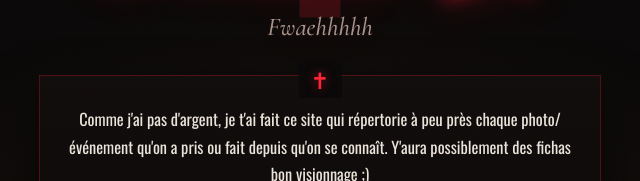
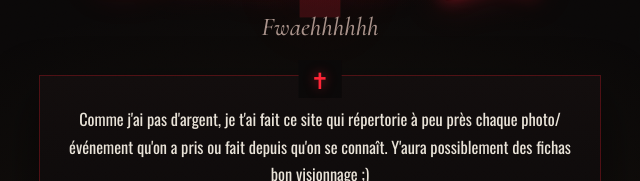
Before and after one commit to ShitAccount-Code/Site-Badis-Anniv, a plain HTML site: page index.html in a window 1280 px wide. Shown: the part 572-753 px from the top of the page, 320-960 px from the left. Drawn offline with nearby package versions, Linux system fonts and the light colour scheme; a web font is replaced by a local one.

```diff
--- a/index.html
+++ b/index.html
@@ -680,7 +680,7 @@
       <span class="w2">BADIS</span>
     </div>
     <h1 class="hero-title">BONNE ANNIVERSAIRE BADIS 🎉</h1>
-    <p class="hero-sub">Fwaehhhhh</p>
+    <p class="hero-sub">Fwaehhhhhh</p>
     <div class="hero-note">
       Comme j'ai pas d'argent, je t'ai fait ce site qui répertorie à peu près chaque photo/événement qu'on a pris ou fait depuis qu'on se connaît. Y'aura possiblement des fichas bon visionnage ;)
     </div>
```
